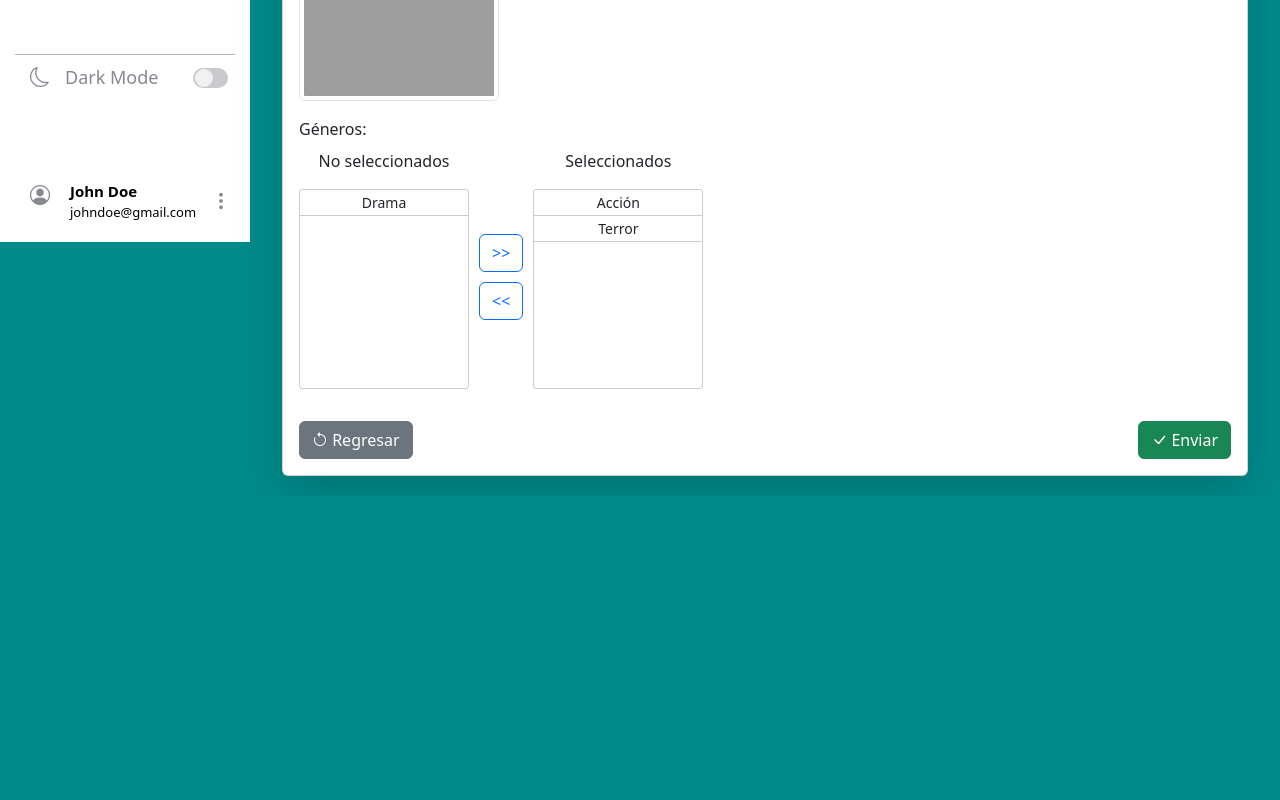
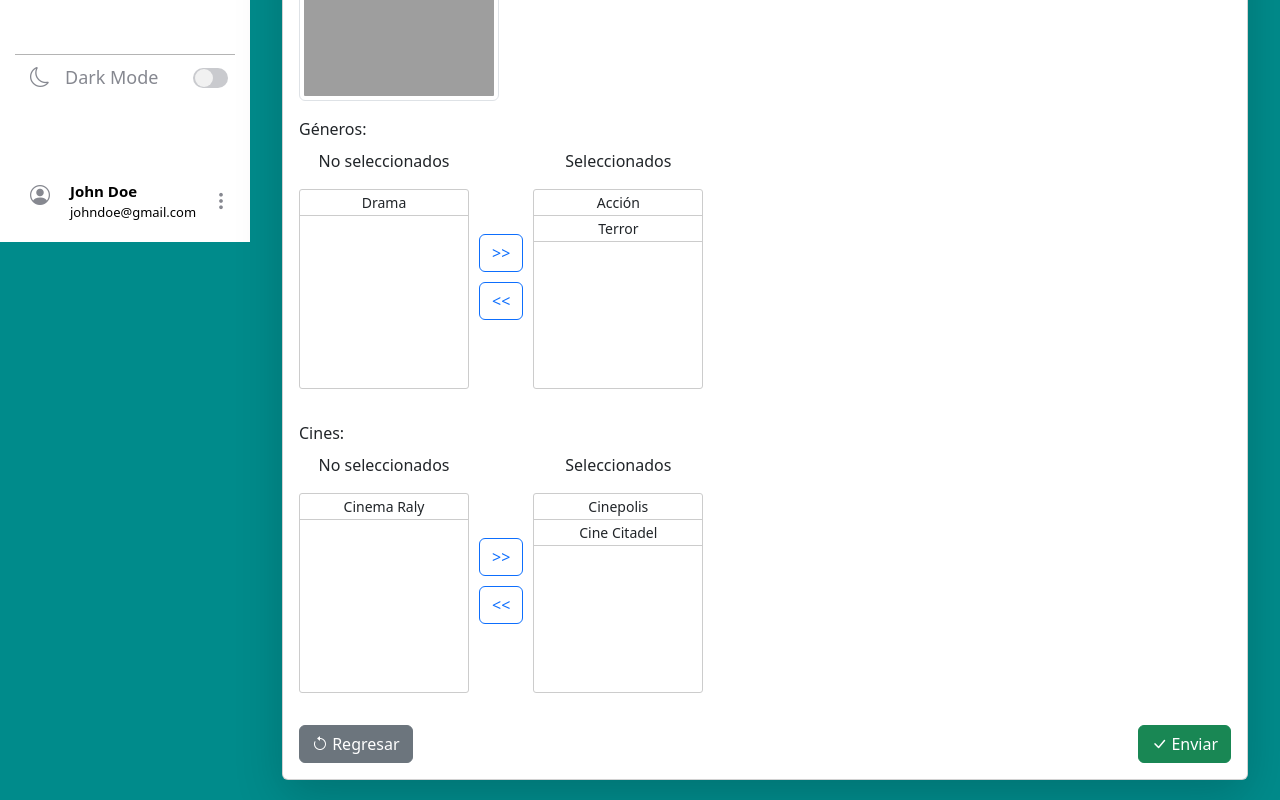
Before and after one commit to ieuresti/ReactPeliculasAPI-Front, a React (Vite) app in the folder react-peliculas/: page /peliculas/editar/1 in a window 1280 px wide. Shown: the part 558-1358 px from the top of the page. Before the commit the page ends 1054 px from the top, so only its background shows below. Built offline with nearby package versions, Linux system fonts and the light colour scheme; grey boxes are pictures that could not be loaded.

Commit message:
funcionalidad seleccionar multiples cines

```diff
--- /dev/null
+++ b/react-peliculas/src/features/cines/modelos/Cine.model.ts
@@ -0,0 +1,6 @@
+export default interface Cine {
+    id: number;
+    nombre: string;
+    latitud: number;
+    longitud: number;
+}
--- a/react-peliculas/src/features/peliculas/componentes/CrearPelicula.tsx
+++ b/react-peliculas/src/features/peliculas/componentes/CrearPelicula.tsx
@@ -2,6 +2,7 @@ import type { SubmitHandler } from 'react-hook-form';
 import FormularioPelicula from './FormularioPelicula';
 import type PeliculaCreacion from '../modelos/PeliculaCreacion.model';
 import type Genero from '../../generos/modelos/Genero.model';
+import type Cine from '../../cines/modelos/Cine.model';
 
 export default function CrearPelicula() {
 
@@ -18,6 +19,13 @@ export default function CrearPelicula() {
         { id: 1, nombre: 'Acción' }, { id: 2, nombre: 'Terror' }, { id: 3, nombre: 'Drama' }
     ];
 
+    const cinesSeleccionados: Cine[] = [];
+    const cinesNoSeleccionados: Cine[] = [
+        { id: 1, nombre: 'Cinema Raly', latitud: 25.683940782799, longitud: -100.28553079999999 },
+        { id: 2, nombre: 'Cinepolis', latitud: 25.66806344098432, longitud: -100.31528212923988 },
+        { id: 3, nombre: 'Cine Citadel', latitud: 25.725976521693454, longitud: -100.21665865945626 }
+    ];
+
     return (
         <div className="container mt-5">
             <div className="card shadow-lg">
@@ -31,6 +39,8 @@ export default function CrearPelicula() {
                         onSubmit={onSubmit}
                         generosSeleccionados={generosSeleccionados}
                         generosNoSeleccionados={generosNoSeleccionados}
+                        cinesSeleccionados={cinesSeleccionados}
+                        cinesNoSeleccionados={cinesNoSeleccionados}
                     />
                 </div>
 
--- a/react-peliculas/src/features/peliculas/componentes/EditarPelicula.tsx
+++ b/react-peliculas/src/features/peliculas/componentes/EditarPelicula.tsx
@@ -5,6 +5,7 @@ import { useEffect, useState } from 'react';
 import { useParams } from 'react-router';
 import Cargando from '../../../componentes/Cargando';
 import type Genero from '../../generos/modelos/Genero.model';
+import type Cine from '../../cines/modelos/Cine.model';
 
 export default function EditarPelicula() {
 
@@ -33,6 +34,14 @@ export default function EditarPelicula() {
     ];
     const generosNoSeleccionados: Genero[] = [{ id: 3, nombre: 'Drama' }];
 
+    const cinesSeleccionados: Cine[] = [
+        { id: 2, nombre: 'Cinepolis', latitud: 25.66806344098432, longitud: -100.31528212923988 },
+        { id: 3, nombre: 'Cine Citadel', latitud: 25.725976521693454, longitud: -100.21665865945626 }
+    ];
+    const cinesNoSeleccionados: Cine[] = [
+        { id: 1, nombre: 'Cinema Raly', latitud: 25.683940782799, longitud: -100.28553079999999 }
+    ];
+
     return (
         <div className="container mt-5">
             <div className="card shadow-lg">
@@ -46,7 +55,9 @@ export default function EditarPelicula() {
                         <FormularioPelicula
                             onSubmit={onSubmit} modelo={modelo}
                             generosSeleccionados={generosSeleccionados}
-                            generosNoSeleccionados={generosNoSeleccionados} />
+                            generosNoSeleccionados={generosNoSeleccionados}
+                            cinesSeleccionados={cinesSeleccionados}
+                            cinesNoSeleccionados={cinesNoSeleccionados} />
                         : <Cargando />
                     }
                 </div>
--- a/react-peliculas/src/features/peliculas/componentes/FormularioPelicula.tsx
+++ b/react-peliculas/src/features/peliculas/componentes/FormularioPelicula.tsx
@@ -10,6 +10,7 @@ import SelectorMultiple from '../../../componentes/SelectorMultiple/SelectorMult
 import type Genero from '../../generos/modelos/Genero.model';
 import type SelectorMultipleModel from '../../../componentes/SelectorMultiple/SelectorMultiple.model';
 import { useState } from 'react';
+import type Cine from '../../cines/modelos/Cine.model';
 
 export default function FormularioPelicula(props: FormularioPeliculaProps) {
 
@@ -41,12 +42,16 @@ export default function FormularioPelicula(props: FormularioPeliculaProps) {
     const [generosSeleccionados, setGenerosSeleccionados] = useState(mapear(props.generosSeleccionados));
     const [generosNoSeleccionados, setGenerosNoSeleccionados] = useState(mapear(props.generosNoSeleccionados));
 
+    const [cinesSeleccionados, setCinesSeleccionados] = useState(mapear(props.cinesSeleccionados));
+    const [cinesNoSeleccionados, setCinesNoSeleccionados] = useState(mapear(props.cinesNoSeleccionados));
+
     // Función que maneja el envío del formulario de película
     // Recibe los datos validados del formulario y los prepara antes de enviarlos al componente padre
     const onSubmit: SubmitHandler<PeliculaCreacion> = (data) => {
-        // Agregamos los IDs de los géneros seleccionados al objeto de datos
-        // Extraemos las 'llave' (que son los IDs) de los géneros seleccionados en el SelectorMultiple
+        // Agregamos los IDs seleccionados al objeto de datos
+        // Extraemos las 'llave' (que son los IDs) seleccionados en el SelectorMultiple
         data.generosIds = generosSeleccionados.map(genero => genero.llave);
+        data.cinesIds = cinesSeleccionados.map(cine => cine.llave);
         // Llamamos a la función onSubmit pasada por props para enviar los datos completos al componente padre
         props.onSubmit(data);
     };
@@ -94,6 +99,16 @@ export default function FormularioPelicula(props: FormularioPeliculaProps) {
                 />
             </div>
 
+            <div className="mb-3">
+                <label className="form-label">Cines:</label>
+                <SelectorMultiple seleccionados={cinesSeleccionados} noSeleccionados={cinesNoSeleccionados}
+                    onChange={(seleccionados, noSeleccionados) => {
+                        setCinesSeleccionados(seleccionados);
+                        setCinesNoSeleccionados(noSeleccionados);
+                    }}
+                />
+            </div>
+
             <div className="d-flex justify-content-between">
                 <NavLink to="/" className="btn btn-secondary">
                     <i className="bi bi-arrow-counterclockwise"></i> Regresar
@@ -112,6 +127,8 @@ interface FormularioPeliculaProps {
     onSubmit: SubmitHandler<PeliculaCreacion>;
     generosSeleccionados: Genero[];
     generosNoSeleccionados: Genero[];
+    cinesSeleccionados: Cine[];
+    cinesNoSeleccionados: Cine[];
 }
 
 const reglasDeValidacion = yup.object({
--- a/react-peliculas/src/features/peliculas/modelos/PeliculaCreacion.model.ts
+++ b/react-peliculas/src/features/peliculas/modelos/PeliculaCreacion.model.ts
@@ -4,4 +4,5 @@ export default interface PeliculaCreacion {
     trailer?: string;
     poster?: File | string;
     generosIds?: number[];
+    cinesIds?: number[];
 }
```
